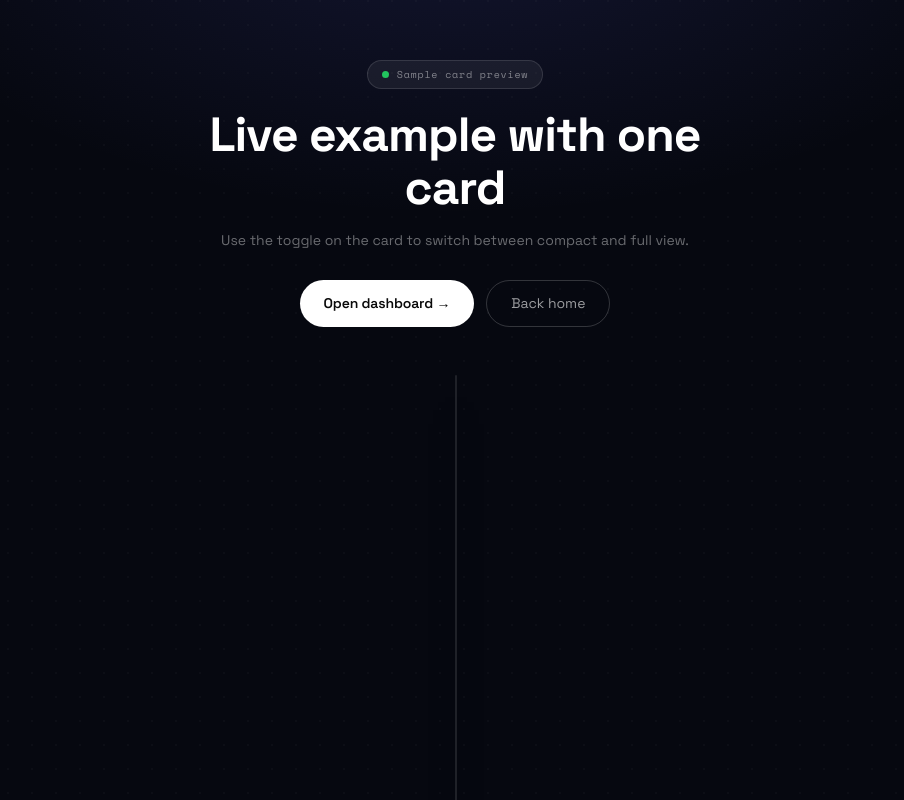
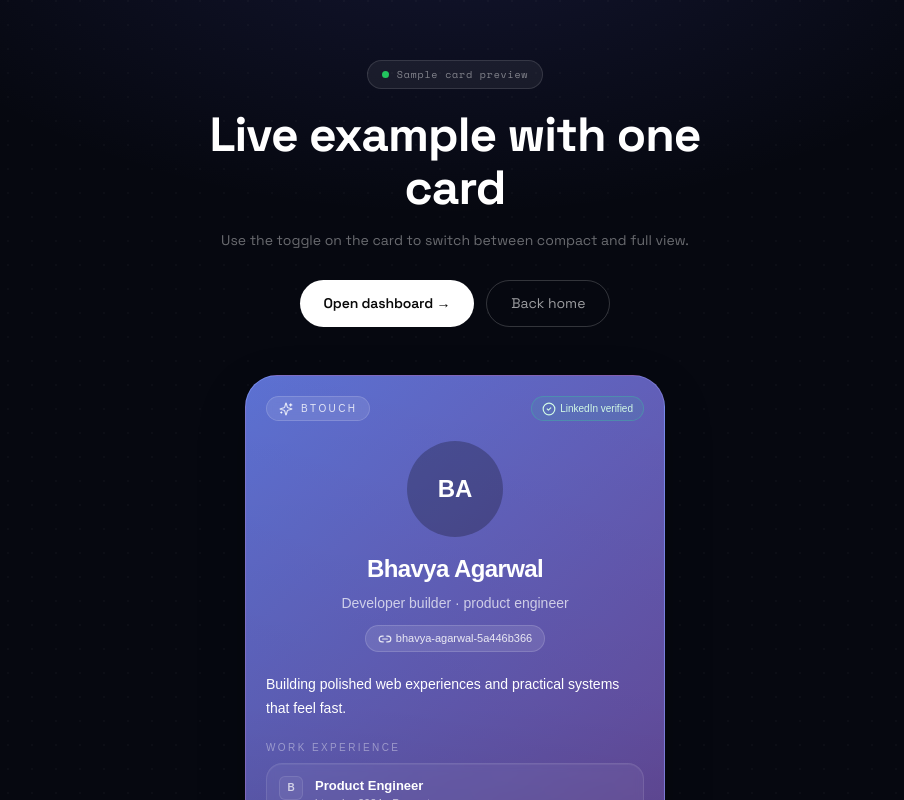
Before and after one commit to bhavyawork121/btouch, a Next.js app: page /demo in a window 1280 px wide. Shown: the top 800 px of the page, without its empty margins (185-1089 px from the left). Built offline with nearby package versions, Linux system fonts and the light colour scheme.

Commit message:
refactor: optimize demo routing, root layout fonts, and middleware auth checks

```diff
--- a/app/btouch/page.tsx
+++ /dev/null
@@ -1,5 +0,0 @@
-import { redirect } from "next/navigation";
-
-export default function BtouchAliasPage() {
-  redirect("/");
-}
--- a/app/demo/page.tsx
+++ b/app/demo/page.tsx
@@ -21,7 +21,6 @@ export default function DemoPage() {
         padding: "60px 20px",
         color: "#fff",
         position: "relative",
-        overflow: "hidden",
       }}
     >
       <div className="absolute inset-0 card-grid opacity-40" />
@@ -127,7 +126,15 @@ export default function DemoPage() {
         </div>
       </div>
 
-      <div style={{ position: "relative", zIndex: 1 }}>
+      <div
+        style={{
+          position: "relative",
+          zIndex: 1,
+          width: "100%",
+          maxWidth: "420px",
+          minHeight: "640px",
+        }}
+      >
         <FlipCard data={demoCard} username={demoCard.config.username} />
       </div>
     </main>
--- a/app/layout.tsx
+++ b/app/layout.tsx
@@ -1,5 +1,7 @@
 import type { Metadata } from "next";
 import type { CSSProperties } from "react";
+import { Toaster } from "sonner";
+import "@fontsource-variable/space-grotesk";
 import "./globals.css";
 import { Providers } from "./providers";
 
@@ -21,15 +23,19 @@ export default function RootLayout({ children }: Readonly<{ children: React.Reac
       <body
         style={
           {
-            "--font-inter": "system-ui, sans-serif",
-            "--font-space-grotesk": "system-ui, sans-serif",
-            "--font-jetbrains-mono": "ui-monospace, SFMono-Regular, Menlo, Monaco, Consolas, monospace",
-            "--font-space-mono": "ui-monospace, SFMono-Regular, Menlo, Monaco, Consolas, monospace",
+            "--font-space-grotesk": '"Space Grotesk Variable", sans-serif',
+            "--font-space-mono":
+              'ui-monospace, SFMono-Regular, Menlo, Monaco, Consolas, "Liberation Mono", monospace',
+            "--font-inter": 'var(--font-space-grotesk)',
+            "--font-jetbrains-mono": 'var(--font-space-mono)',
+            "--font-geist-sans": 'var(--font-space-grotesk)',
+            "--font-geist-mono": 'var(--font-space-mono)',
           } as CSSProperties
         }
-        className="text-white antialiased"
+        className="bg-[#0a0a0f] text-white antialiased"
       >
         <Providers>{children}</Providers>
+        <Toaster richColors position="top-right" />
       </body>
     </html>
   );
```
Also changed, not shown: middleware.ts (+9 -2 lines).
